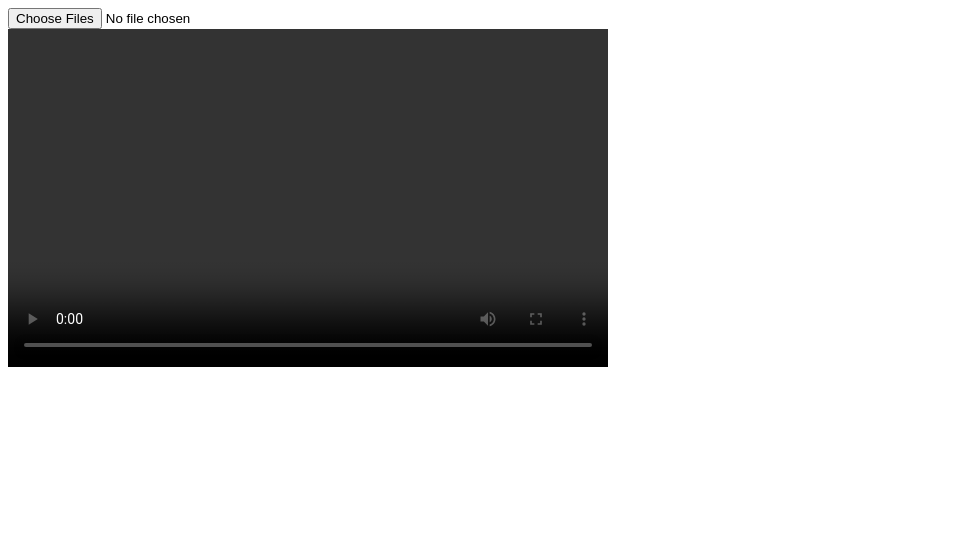
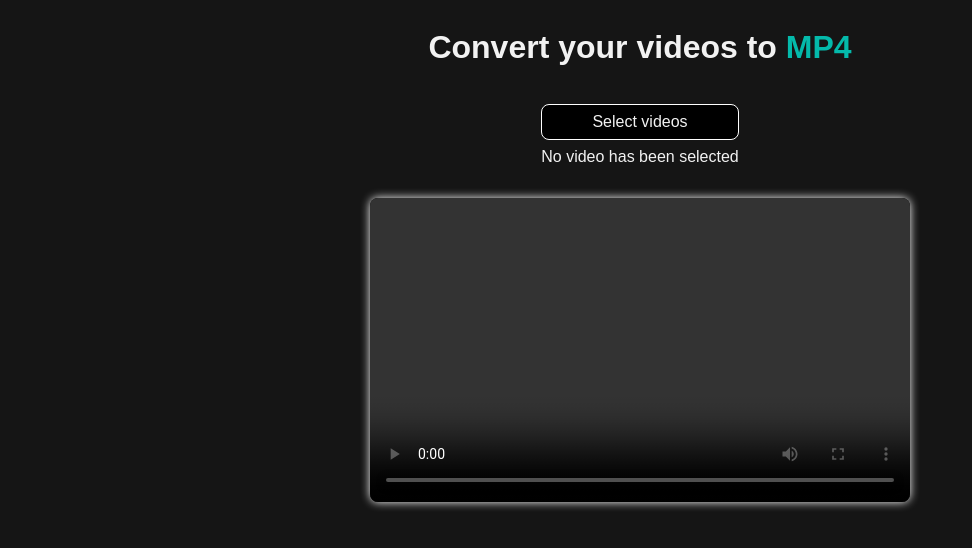
Before and after one commit to NeusRomanP/video-mp4-converter, a Vue app: page / in a window 1280 px wide. Shown: the top 548 px of the page, without its empty margins (0-972 px from the left). Built offline with nearby package versions, Linux system fonts and the light colour scheme.

Commit message:
improve style

```diff
--- a/src/App.vue
+++ b/src/App.vue
@@ -9,5 +9,13 @@ import VideoConverter from './components/VideoConverter.vue';
 </script>
 
 <style>
-/* Añade tu CSS global aquí */
+:root {
+  --prmary-color: #04baab;
+}
+
+body {
+  font-family: Arial, Helvetica, sans-serif;
+  background-color: #151515;
+  color: #F2F2F2;
+}
 </style>
--- a/src/components/VideoConverter.vue
+++ b/src/components/VideoConverter.vue
@@ -1,18 +1,26 @@
 <template>
-  <div>
-    <input type="file" @change="handleFileChange" accept="video/*" multiple />
-    <video :src="videoUrl" controls></video>
+  <main>
+    <h1>Convert your videos to <span>MP4</span></h1>
+    <div class="video-input__container">
+      <input type="file" @change="handleFileChange"
+             accept="video/*" id="file-input" multiple />
+      <label for="file-input" class="file-label">Select videos</label>
+      <span class="file-name">{{ labelMsg }}</span>
+    </div>
+    <div class="current-video__container">
+      <video :src="videoUrl" controls></video>
+    </div>
     <p>{{ message }}</p>
-    <ul>
+    <ul class="videos">
       <li v-for="video in videos" :key="video.url">
-        <span @click="playVideo(video)">{{ video.name }}</span>
+        <span @click="playVideo(video)" class="name">{{ video.name }}</span>
         <a :href="video.url" :download="video.name" class="download">Download</a>
       </li>
     </ul>
-    <div v-if="videos.length">
+    <div v-if="videos.length" class="download-all">
       <button @click="downloadAll()">Download all</button>
     </div>
-  </div>
+  </main>
 </template>
 
 <script setup>
@@ -22,10 +30,14 @@ import { FFmpeg } from '@ffmpeg/ffmpeg';
 
 const videoUrl = ref(null);
 const message = ref("");
+const labelMsg = ref("No video has been selected");
 let videos = ref([]);
 const handleFileChange = async (event) => {
   const files = event.target.files;
   if (files.length > 0) {
+    labelMsg.value = files.length === 1
+      ? "1 video has been selected"
+      : `${files.length} videos have been selected`;
     for (const file of files) {
       const [convertedFile, fileName] = await convertToMp4(file);
       videos.value.push({
@@ -36,6 +48,8 @@ const handleFileChange = async (event) => {
     }
     message.value = "Done!";
     console.log("done");
+  } else {
+    labelMsg.value = "No video has been selected"
   }
 };
 
@@ -84,14 +98,106 @@ const downloadAll = () => {
 </script>
 
 <style scoped>
+h1 span{
+  color: var(--primary-color, #04baab);
+}
+
+main {
+  display: flex;
+  flex-direction: column;
+  align-items: center;
+}
+
 video {
   width: 600px;
   max-width: 90%;
   aspect-ratio: 16/9;
   background-color: black;
+  border-radius: 8px;
+  box-shadow: 0 0 10px white;
 }
 
-input {
-  display: block;
+.current-video__container {
+  display: flex;
+  justify-content: center;
+  padding: 16px;
+}
+
+.video-input__container {
+  padding: 16px;
+  display: flex;
+  flex-direction: column;
+  gap: 8px;
+}
+
+#file-input {
+  display: none;
+}
+
+.file-label {
+  display: inline-block;
+  padding: 8px;
+  background-color: black;
+  border: 1px solid white;
+  border-radius: 8px;
+  text-align: center;
+}
+
+.file-label:hover {
+  box-shadow: 0 0 5px white;
+  border: 1px solid var(--primary-color, #04baab);
+  color: var(--primary-color, #04baab);
+  cursor: pointer;
+}
+
+ul.videos {
+  display: flex;
+  flex-direction: column;
+  gap: 4px;
+  padding: 0;
+  width: 90%;
+  max-width: 500px;
+}
+
+ul.videos li {
+  display: flex;
+  justify-content: space-between;
+  list-style: none;
+  padding: 16px;
+  background-color: black;
+  border: 2px solid white;
+  box-shadow: 0 0 5px white;
+  color: white;
+  border-radius: 4px;
+}
+
+ul.videos li .name:hover {
+  cursor: pointer;
+  color: var(--primary-color, #04baab);
+}
+
+.videos a.download {
+  color: white;
+}
+
+.videos a.download:hover {
+  color: var(--primary-color, #04baab);
+}
+
+.download-all button {
+  display: inline-block;
+  padding: 8px 16px;
+  background-color: black;
+  color: white;
+  border: 1px solid white;
+  border-radius: 8px;
+  text-align: center;
+  font-size: 1rem;
+}
+
+.download-all button:hover {
+  border: 1px solid var(--primary-color, #04baab);
+  color: var(--primary-color, #04baab);
+  box-shadow: 0 0 5px white;
 }
 </style>
```
